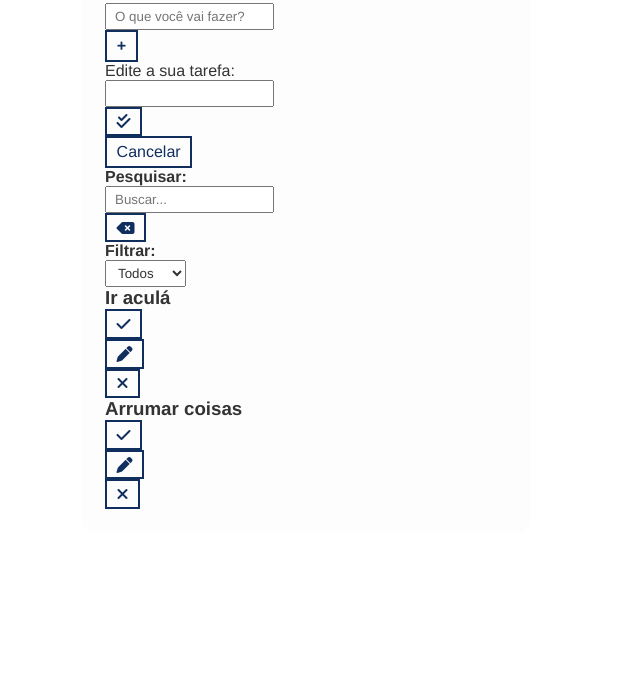
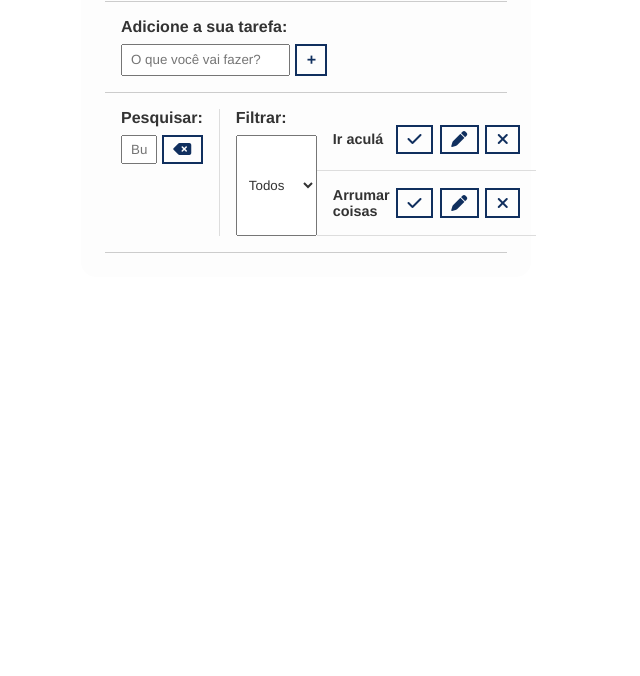
Before and after one commit to mateushrm/to-do-list, a plain HTML site: page index.html in a window 1280 px wide. Shown: the part 124-800 px from the top of the page, without its empty margins (334-974 px from the left). Drawn offline with Linux system fonts and the light colour scheme.

Commit message:
atualizando

```diff
--- a/css/style.css
+++ b/css/style.css
@@ -30,7 +30,6 @@ button{
 
 button:hover{
     background-color: #102f5e;
-    color: white;
 }
 
 button:hover > i {
@@ -59,3 +58,100 @@ input, select{
     padding: 1.5rem;
     border-radius: 15px;
 }
+
+.todo-conteudo header{
+    text-align: center;
+    padding: 0 1rem 1rem;
+    border-bottom: 1px solid #ccc;
+}
+
+/* form */
+#form-todo, #edit-form{
+    padding: 1rem;
+    border-bottom: 1px solid #ccc;
+}
+
+#form-todo p, #edit-form p{
+    margin-bottom: 0.5rem;
+    font-weight: bold;
+}
+
+.controle-form{
+    display: flex;
+}
+
+.controle-form input{
+    margin-right: 0.3rem;
+}
+
+#cancel-edit{
+    margin-top: .8rem;
+}
+
+/* toolbar */
+#ferramentas{
+    padding: 1rem;
+    border-bottom: 1px solid #ccc;
+    display: flex;
+}
+
+#ferramentas h4{
+    margin-bottom: 0.5rem;
+}
+
+#pesquisa{
+    border-right: 1px solid #ddd;
+    padding-right: 1rem;
+    margin-right: 1rem;
+    width: 65%;
+    display: flex;
+    flex-direction: column;
+}
+
+#pesquisa form{
+    display: flex;
+}
+
+#pesquisa input{
+    width: 100%;
+    margin-right: .3rem;
+}
+
+#filtrar{
+    width: 35%;
+    display: flex;
+    flex-direction: column;
+}
+
+#filtrar select{
+    flex: 1;
+}
+
+/*list*/
+.todo{
+    display: flex;
+    justify-content: space-around;
+    align-items: center;
+    padding: 1rem 1rem;
+    border-bottom:1px solid #ddd;
+    transition: .3s;
+}
+
+.todo h3 {
+    flex: 1;
+    font-size: .9rem;
+  }
+
+  .todo button {
+    margin-left: .4rem;
+  }
+
+  .done {
+    background: #395169;
+  }
+
+  .done h3 {
+    color: #fff;
+    text-decoration: line-through;
+    font-style: italic;
+  }
--- a/index.html
+++ b/index.html
@@ -19,14 +19,14 @@
         </header>
         <form id="form-todo">
             <p>Adicione a sua tarefa:</p>
-            <div class="form-controle">
+            <div class="controle-form">
                 <input type="text" id="todo-input" placeholder="O que você vai fazer?">
                 <button type="submit">
                     <i class="fa-thin fa-plus"></i>
                 </button>
             </div>
         </form>
-        <form id="edit-form">
+        <form id="edit-form" class="hide">
             <p>Edite a sua tarefa:</p>
             <div class="controle-form">
              <input type="text" id="edit-input">
```
